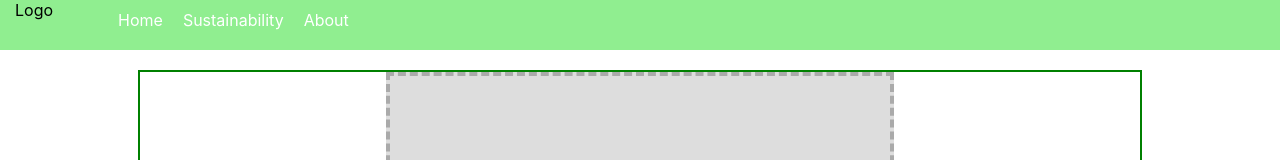
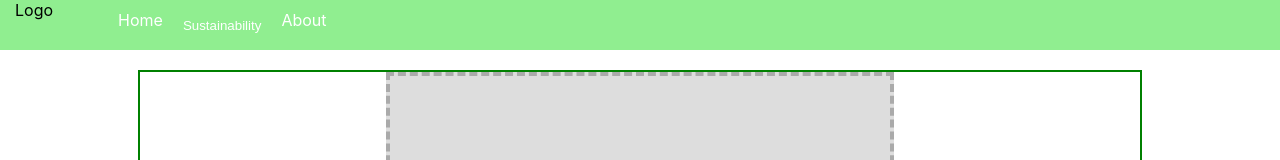
Before and after one commit to jacoblovelace/HooHacks23, a React (Create React App) app in the folder client/: page / in a window 1280 px wide. Shown: the top 160 px of the page. Built offline with nearby package versions, Linux system fonts and the light colour scheme.

Commit message:
sustainability changes

```diff
--- a/client/package.json
+++ b/client/package.json
@@ -10,6 +10,7 @@
     "react-dom": "^18.2.0",
     "react-dropzone": "^14.2.3",
     "react-image-gallery": "^1.2.11",
+    "react-router-dom": "^6.9.0",
     "react-scripts": "5.0.1",
     "web-vitals": "^2.1.4"
   },
--- a/client/src/App.js
+++ b/client/src/App.js
@@ -1,13 +1,20 @@
 import './App.css';
 import Navbar from './components/Navbar';
-import Content from './components/Content';
+import Home from './components/Home';
+import { BrowserRouter as Router, Route, Routes } from 'react-router-dom';
+
 
 function App() {
   return (
-    <div>
-      <Navbar />
-      <Content />
-    </div>
+    <Router>
+      <div>
+        <Navbar />
+        <Home />
+      </div>
+      <Routes>
+        <Route exact path="/" component={Home} />
+      </Routes>
+    </Router>
   );
 }
 
--- a/client/src/components/Content.js
+++ b/client/src/components/Home.js
@@ -1,8 +1,8 @@
-import './Content.css';
+import './Home.css';
 import ImageUpload from './ImageUpload';
 
 
-function Content() {
+function Home() {
   return (
     <div className="container">
         <ImageUpload />
@@ -10,4 +10,4 @@ function Content() {
   );
 }
 
-export default Content;
+export default Home;
--- a/client/src/components/Navbar.css
+++ b/client/src/components/Navbar.css
@@ -35,3 +35,19 @@ li a {
 li:hover {
     background-color: lightgray;
 }
+
+button {
+    height: 100%;
+    padding: 10px 10px;
+
+    display: block;
+    color: white;
+    text-align: center;
+    text-decoration: none;
+    border: none;
+    background: none;
+}
+
+button:hover {
+    background-color: lightgray;
+}
--- a/client/src/components/Navbar.js
+++ b/client/src/components/Navbar.js
@@ -1,5 +1,5 @@
 import './Navbar.css';
-
+import { Link } from 'react-router-dom';
 function Navbar() {
   return (
     <div className="nav">
@@ -7,8 +7,8 @@ function Navbar() {
             Logo
           </div>
           <ul>
-              <li><a href='#Home'>Home</a></li>
-              <li><a href="#Sustainability">Sustainability</a></li>
+              <li><Link to='/Home'>Home</Link></li>
+              <button>Sustainability</button>
               <li><a href="#About">About</a></li>
             </ul>
     </div>
```
Also changed, not shown: client/src/components/Home.css (renamed from client/src/components/Content.css), 1 other file (tests, documents, lock files or other folders).
